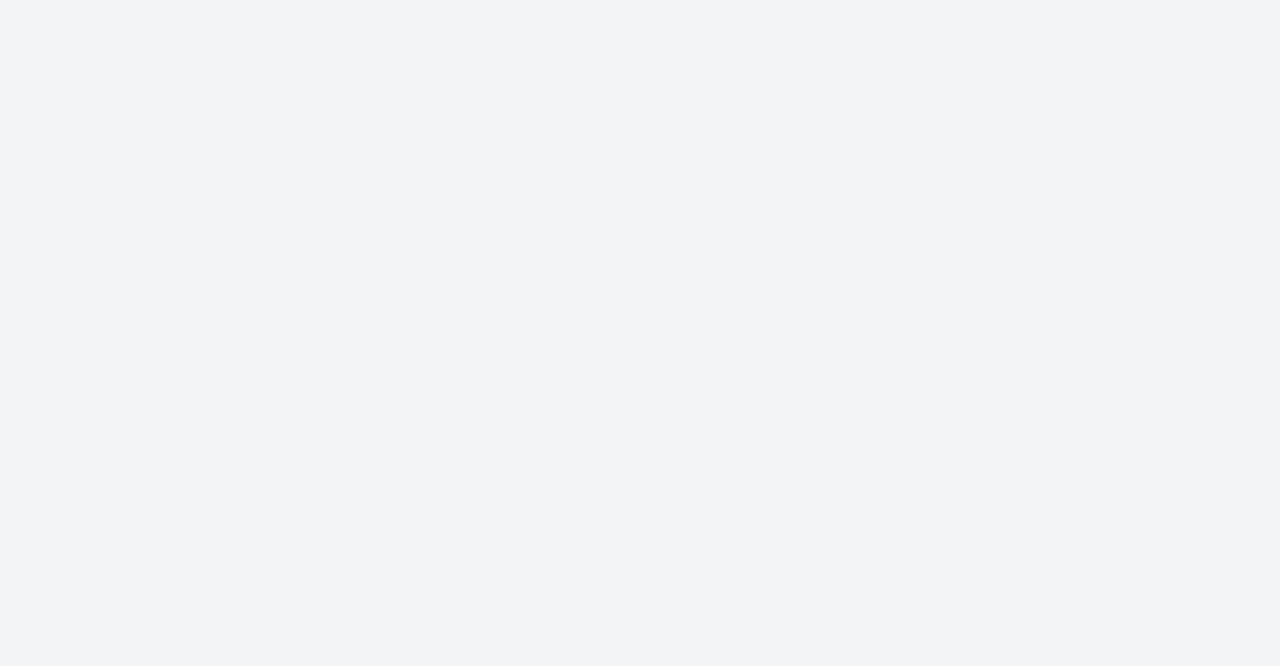
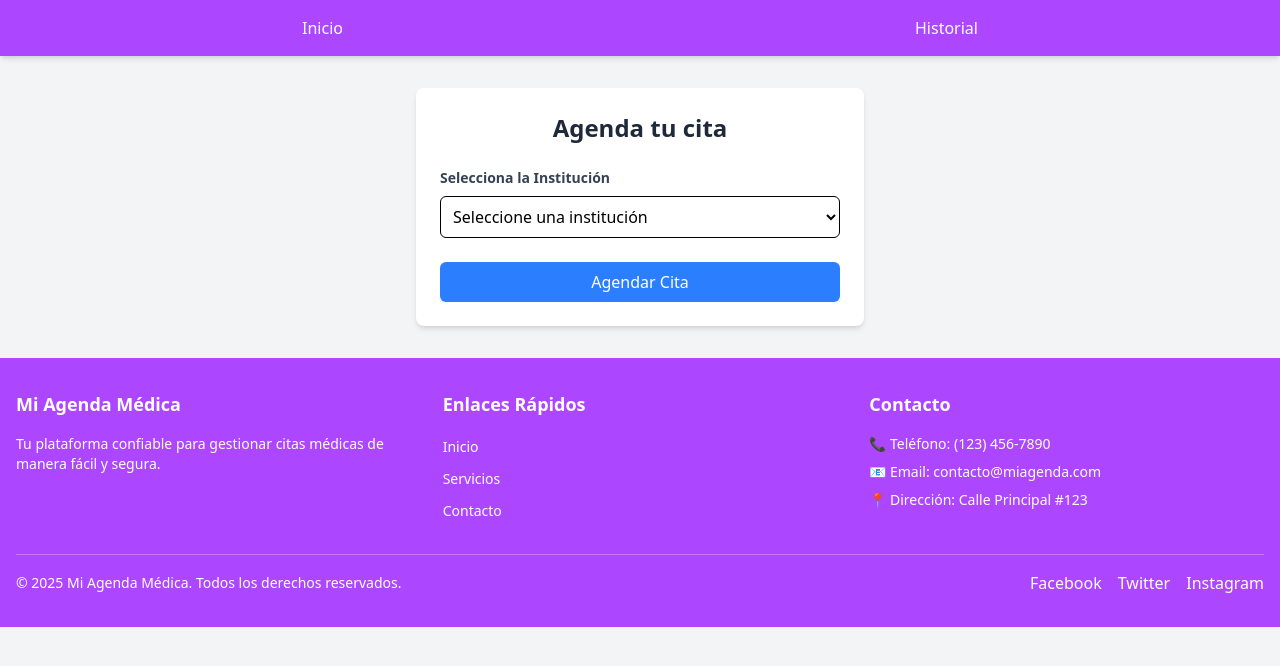
Before and after one commit to isabelzacarias/agenda, a React (Vite) app in the folder agenda/: page /formulario in a window 1280 px wide. Before the commit this address had no page. Shown: the top 666 px of the page. Built offline with nearby package versions, Linux system fonts and the light colour scheme.

Commit message:
ejemplos para que chabela vea

```diff
--- /dev/null
+++ b/agenda/src/components/Footer.tsx
@@ -0,0 +1,64 @@
+import { Link } from 'react-router-dom';
+
+const Footer = () => {
+  return (
+    <footer className="bg-purple-500 text-white py-8">
+      <div className="container mx-auto px-4">
+        {/* Grid de secciones */}
+        <div className="grid grid-cols-1 md:grid-cols-3 gap-8 mb-8">
+          {/* Sección de información */}
+          <div>
+            <h3 className="text-lg font-semibold mb-4">Mi Agenda Médica</h3>
+            <p className="text-sm">
+              Tu plataforma confiable para gestionar citas médicas de manera fácil y segura.
+            </p>
+          </div>
+
+          {/* Enlaces rápidos */}
+          <div>
+            <h3 className="text-lg font-semibold mb-4">Enlaces Rápidos</h3>
+            <ul className="space-y-2">
+              <li>
+                <Link to="/" className="text-sm hover:text-gray-300">Inicio</Link>
+              </li>
+              <li>
+                <Link to="/servicios" className="text-sm hover:text-gray-300">Servicios</Link>
+              </li>
+              <li>
+                <Link to="/contacto" className="text-sm hover:text-gray-300">Contacto</Link>
+              </li>
+            </ul>
+          </div>
+
+          {/* Contacto */}
+          <div>
+            <h3 className="text-lg font-semibold mb-4">Contacto</h3>
+            <ul className="space-y-2 text-sm">
+              <li>📞 Teléfono: (123) 456-7890</li>
+              <li>📧 Email: contacto@miagenda.com</li>
+              <li>📍 Dirección: Calle Principal #123</li>
+            </ul>
+          </div>
+        </div>
+
+        {/* Línea divisoria */}
+        <div className="border-t border-purple-400 pt-4">
+          <div className="flex flex-col md:flex-row justify-between items-center">
+            {/* Copyright */}
+            <p className="text-sm">
+              © {new Date().getFullYear()} Mi Agenda Médica. Todos los derechos reservados.
+            </p>
+            {/* Redes sociales */}
+            <div className="flex space-x-4 mt-4 md:mt-0">
+              <a href="#" className="hover:text-gray-300">Facebook</a>
+              <a href="#" className="hover:text-gray-300">Twitter</a>
+              <a href="#" className="hover:text-gray-300">Instagram</a>
+            </div>
+          </div>
+        </div>
+      </div>
+    </footer>
+  );
+};
+
+export default Footer;
--- a/agenda/src/components/Header.tsx
+++ b/agenda/src/components/Header.tsx
@@ -3,7 +3,7 @@ import { Link } from 'react-router-dom';
 
 const Header = () => {
   return (
-    <header className="bg-blue-500 p-4 shadow-md">
+    <header className="bg-purple-500 p-4 shadow-md">
       <nav>
         <ul className="flex justify-around text-white">
           <li><Link to="/" className="">Inicio</Link></li>
--- /dev/null
+++ b/agenda/src/pages/formularioEjemplo.tsx
@@ -0,0 +1,153 @@
+import React, { useState } from 'react';
+import Header from '../components/Header';
+import Footer from '../components/Footer';
+
+// Datos de ejemplo - En un caso real esto vendría de una API o base de datos
+const instituciones = [
+  { id: 1, nombre: "Hospital San José" },
+  { id: 2, nombre: "Clínica Santa María" },
+  { id: 3, nombre: "Centro Médico Nacional" }
+];
+
+const serviciosPorInstitucion = {
+  1: [
+    { id: 1, nombre: "Cardiología" },
+    { id: 2, nombre: "Pediatría" }
+  ],
+  2: [
+    { id: 3, nombre: "Dermatología" },
+    { id: 4, nombre: "Oftalmología" }
+  ],
+  3: [
+    { id: 5, nombre: "Traumatología" },
+    { id: 6, nombre: "Neurología" }
+  ]
+};
+
+const doctoresPorServicio = {
+  1: [
+    { id: 1, nombre: "Dr. Juan Pérez" },
+    { id: 2, nombre: "Dra. María García" }
+  ],
+  2: [
+    { id: 3, nombre: "Dr. Carlos López" },
+    { id: 4, nombre: "Dra. Ana Martínez" }
+  ],
+  3: [
+    { id: 5, nombre: "Dr. Luis Rodríguez" },
+    { id: 6, nombre: "Dra. Patricia Sánchez" }
+  ],
+  4: [
+    { id: 7, nombre: "Dr. Roberto Díaz" },
+    { id: 8, nombre: "Dra. Carmen Torres" }
+  ],
+  5: [
+    { id: 9, nombre: "Dr. Miguel Ángel" },
+    { id: 10, nombre: "Dra. Laura Vega" }
+  ],
+  6: [
+    { id: 11, nombre: "Dr. Fernando Ruiz" },
+    { id: 12, nombre: "Dra. Sofia Castro" }
+  ]
+};
+
+const FormularioEjemplo = () => {
+  const [institucionSeleccionada, setInstitucionSeleccionada] = useState('');
+  const [servicioSeleccionado, setServicioSeleccionado] = useState('');
+  const [doctorSeleccionado, setDoctorSeleccionado] = useState('');
+
+  const handleInstitucionChange = (e: React.ChangeEvent<HTMLSelectElement>) => {
+    setInstitucionSeleccionada(e.target.value);
+    setServicioSeleccionado('');
+    setDoctorSeleccionado('');
+  };
+
+  const handleServicioChange = (e: React.ChangeEvent<HTMLSelectElement>) => {
+    setServicioSeleccionado(e.target.value);
+    setDoctorSeleccionado('');
+  };
+
+  return (
+    <div className="min-h-screen bg-gray-100">
+      <Header />
+      <main className="container mx-auto px-4 py-8">
+        <div className="max-w-md mx-auto bg-white rounded-lg shadow-md p-6">
+          <h2 className="text-2xl font-bold mb-6 text-center text-gray-800">
+            Agenda tu cita
+          </h2>
+
+          <form className="space-y-6">
+            <div>
+              <label className="block text-gray-700 text-sm font-bold mb-2">
+                Selecciona la Institución
+              </label>
+              <select
+                className="w-full p-2 border rounded-md"
+                value={institucionSeleccionada}
+                onChange={handleInstitucionChange}
+              >
+                <option value="">Seleccione una institución</option>
+                {instituciones.map((inst) => (
+                  <option key={inst.id} value={inst.id}>
+                    {inst.nombre}
+                  </option>
+                ))}
+              </select>
+            </div>
+
+            {institucionSeleccionada && (
+              <div>
+                <label className="block text-gray-700 text-sm font-bold mb-2">
+                  Selecciona el Servicio
+                </label>
+                <select
+                  className="w-full p-2 border rounded-md"
+                  value={servicioSeleccionado}
+                  onChange={handleServicioChange}
+                >
+                  <option value="">Seleccione un servicio</option>
+                  {serviciosPorInstitucion[institucionSeleccionada as keyof typeof serviciosPorInstitucion]?.map((serv) => (
+                    <option key={serv.id} value={serv.id}>
+                      {serv.nombre}
+                    </option>
+                  ))}
+                </select>
+              </div>
+            )}
+
+            {servicioSeleccionado && (
+              <div>
+                <label className="block text-gray-700 text-sm font-bold mb-2">
+                  Selecciona el Doctor
+                </label>
+                <select
+                  className="w-full p-2 border rounded-md"
+                  value={doctorSeleccionado}
+                  onChange={(e) => setDoctorSeleccionado(e.target.value)}
+                >
+                  <option value="">Seleccione un doctor</option>
+                  {doctoresPorServicio[servicioSeleccionado as keyof typeof doctoresPorServicio]?.map((doc) => (
+                    <option key={doc.id} value={doc.id}>
+                      {doc.nombre}
+                    </option>
+                  ))}
+                </select>
+              </div>
+            )}
+
+            <button
+              type="submit"
+              className="w-full bg-blue-500 text-white py-2 px-4 rounded-md hover:bg-blue-600 transition-colors"
+            >
+              Agendar Cita
+            </button>
+          </form>
+        </div>
+      </main>
+      <Footer />
+    </div>
+
+  );
+};
+
+export default FormularioEjemplo;
--- a/agenda/src/routes/AppRoutes.tsx
+++ b/agenda/src/routes/AppRoutes.tsx
@@ -1,5 +1,6 @@
 import { Routes, Route } from "react-router-dom";
 import Home from "../pages/Home";
+import FormularioEjemplo from "../pages/formularioEjemplo";
 /*
 import ProductDetail from "../pages/ProductDetail";
 import Cart from "../pages/Cart";
@@ -12,6 +13,7 @@ const AppRoutes = () => {
 
       <Routes>
         <Route path="/" element={<Home />} />
+        <Route path="/formulario" element={<FormularioEjemplo />} />
       </Routes>
     </>
   );
```
